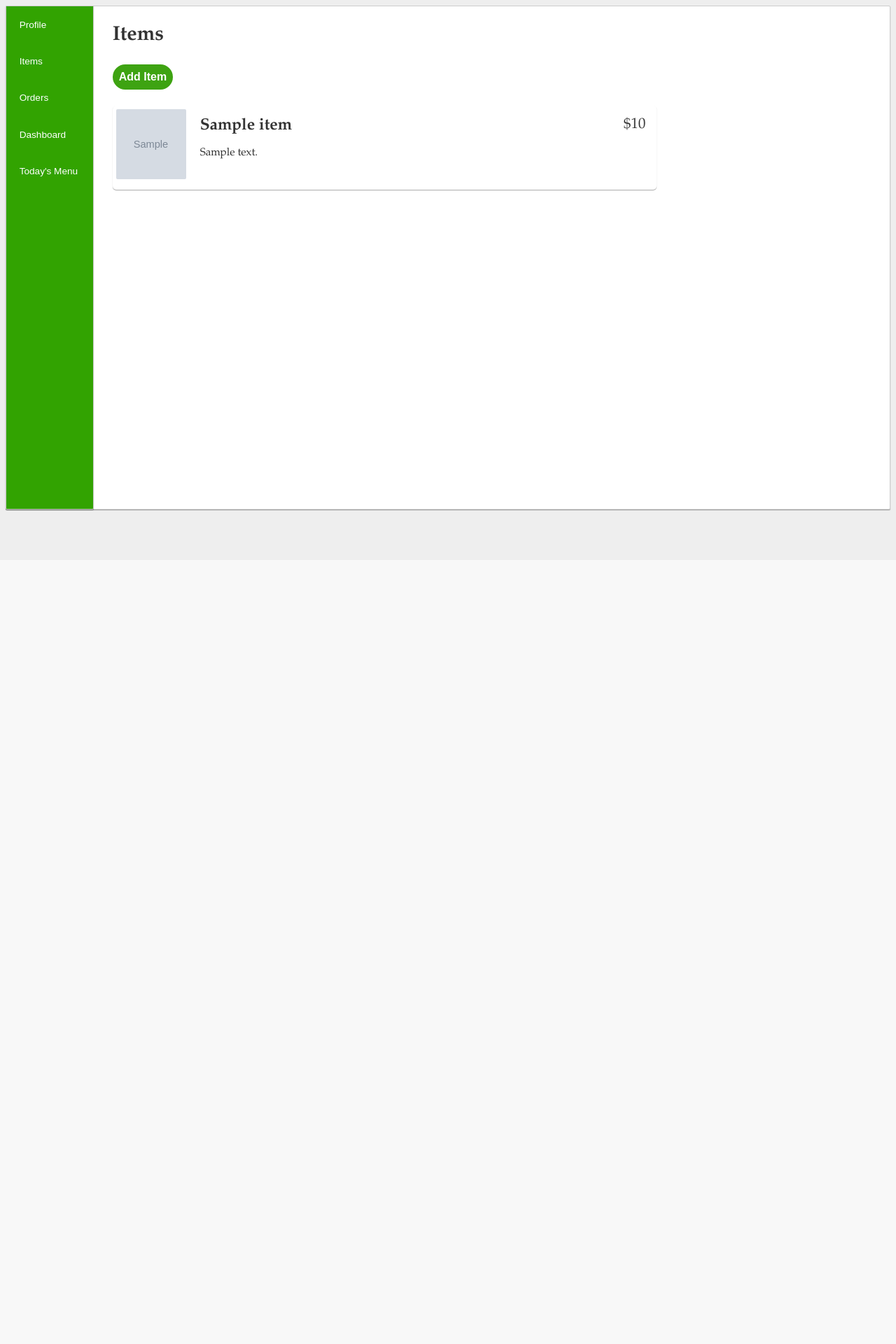
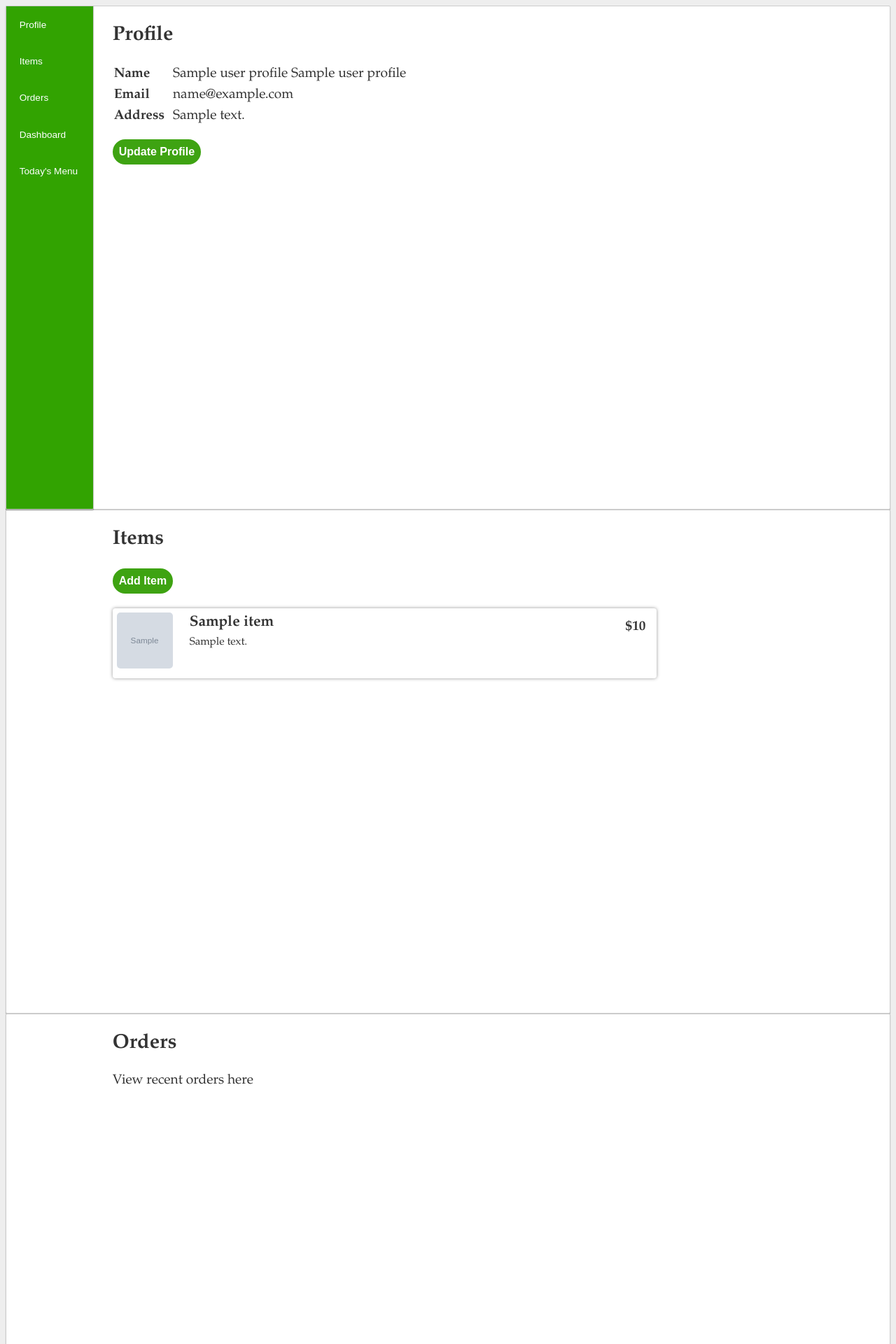
Before and after one commit to shanbhag10/lunchbox, a Flask app: template templates/chef_home.html in a window 1280 px wide. Shown: the top 1920 px of the page at 70% size. Before the commit the page ends 730 px from the top, so only its background shows below. Run offline with Flask 2, Linux system fonts and the light colour scheme; the template is opened without the code that fills it: most values are stand-ins (such as "Sample title", 1, 10 or a date in 2020); grey boxes marked "Sample" are stand-in pictures.

Commit message:
Add update profile logic and fix styling

```diff
--- a/app.py
+++ b/app.py
@@ -1,6 +1,7 @@
 from flask import Flask, render_template, request, redirect, url_for, session
 from flask_session import Session
 from flask_sqlalchemy import SQLAlchemy
+from flask_migrate import Migrate
 from datetime import datetime
 import os
 
@@ -16,6 +17,7 @@
 app.config['SQLALCHEMY_TRACK_MODIFICATIONS'] = False
 
 db = SQLAlchemy(app)
+migrate = Migrate(app, db, compare_type=True)
 Session(app)
 
 from db.user import *
@@ -26,9 +28,11 @@
 from helpers.db_mapper import *
 from helpers.s3 import *
 
+
 @app.route('/')
 def hello():
     return render_template('login.html')
+
 
 @app.route('/create_account', methods=['POST', 'GET'])
 def create_account():
@@ -61,27 +65,37 @@
         user = get_user_by_email(session['email'])
         session['user_id'] = user.id
 
-        return redirect(url_for('home'))
+        return redirect(url_for('home', page='profile'))
 
     return render_template('login.html')
 
 
-@app.route('/home', methods=['GET'])
-def home():
+@app.route('/home/<page>', methods=['GET'])
+def home(page):
     user = get_user_by_email(session['email'])
     user_profile = user_to_dict(user)
 
     items = get_items_for_chef(session['user_id'])
     items_dicts = items_to_dict(items)
 
-    return render_template('chef_home.html', user_profile=user_profile, items_dicts=items_dicts)
+    return render_template('chef_home.html', user_profile=user_profile, items_dicts=items_dicts, page=page)
+
 
 @app.route('/add_item', methods=['POST', 'GET'])
 def add_item():
     if request.method == 'POST':
-        pic_url = upload_pic(request.files)
+        pic_url = upload_pic(request.files['item_picture'], session['user_id'], request.form['item_name'])
         create_new_item(request.form, session['user_id'], pic_url)
-        return redirect(url_for('home'))
+        return redirect(url_for('home', page='items'))
+
+
+@app.route('/update_profile', methods=['POST', 'GET'])
+def update_profile():
+    if request.method == 'POST':
+        pic_url = upload_pic(request.files['profile_pic'], session['user_id'], request.form['first_name_in'])
+        update_user(request.form, session['user_id'], pic_url)
+        return redirect(url_for('home', page='profile'))
+
 
 if __name__ == '__main__':
     app.run(debug=True)
--- a/db/item.py
+++ b/db/item.py
@@ -7,9 +7,9 @@
     chef_id = db.Column(db.Integer)
     name = db.Column(db.String(200))
     item_type = db.Column(db.String(200))
-    cost = db.Column(db.Integer)
+    cost = db.Column(db.Float)
     description = db.Column(db.Text())
-    picture_url = db.Column(db.String(200))
+    picture_url = db.Column(db.String(600))
     portion_size = db.Column(db.String(200))
     rating = db.Column(db.Integer)
     created_at = db.Column(db.String(200))
--- a/helpers/db_mapper.py
+++ b/helpers/db_mapper.py
@@ -3,6 +3,10 @@
     user_profile['Email'] = user.email
     user_profile['First Name'] = user.first_name
     user_profile['Last Name'] = user.last_name
+    user_profile['Phone Number'] = user.phone_number
+    user_profile['Address'] = user.address
+    user_profile['Venmo Id'] = user.venmo_id
+    user_profile['Profile Picture'] = user.profile_pic_url
     return user_profile
 
 def items_to_dict(items):
--- a/static/home.css
+++ b/static/home.css
@@ -64,6 +64,14 @@
     margin-bottom: 10px;
 }
 
+tr {
+    text-align: left;
+}
+
+th, td {
+    padding: 0 10px 5px 0;
+}
+
 .add_item_form {
     display: none;
     background-color: #eeeeee;
@@ -93,45 +101,52 @@
 }
 
 .item {
-    background-color: white;
     width: 95%;
-    box-shadow: 0 1px 1px rgba(0,0,0,0.12), 0 1px 1px rgba(0,0,0,0.24);
-    border-radius: 5px;
-    min-height: 120px;
+    box-shadow: 0 0 5px rgba(0, 0, 0, 0.42);
+    min-height: 100px;
+    border-radius: 4px;
 }
 
 img {
-    border-radius: 7px;
+    border-radius: 10px;
+    margin: 1%;
     padding: 5px;
-    width: 110px;
-    height: 110px;
+    width: 90px;
+    height: 90px;
     object-fit: cover;
 }
 
+.profile_pic {
+    width: 150px;
+    height: 150px;
+}
+
 .title {
-    padding-top: 2%;
-    margin-bottom: 2%;
-    font-size: 120%;
+    padding-top: 1%;
+    margin-bottom: 1%;
+    font-size: 110%;
     font-weight: bold;
 }
 
 .item_pic {
-    width: 125px;
+    width: 110px;
     float: left;
 }
 
 .cost {
     margin-top: 2%;
-    font-size: 110%;
+    font-size: 100%;
     float: right;
     padding: 0% 2%;
+    font-weight: bold;
 }
 
 .description {
+    margin-top: 2px;
     font-size: 80%;
 }
 
-@media screen and (max-width: 400px) {
+@media screen and (max-width: 500px) {
     .tabcontent {
         padding-left: 80px;
         font-size: 3vw;
@@ -156,6 +171,10 @@
         margin-bottom: 4%;
     }
 
+    .title {
+        padding-top: 2%;
+    }
+
     img {
         width: 60px;
         height: 60px;
@@ -168,6 +187,11 @@
     .item_pic {
         width: 65px;
         float: left;
+    }
+
+    .profile_pic {
+        width: 100px;
+        height: 100px;
     }
 }
 
--- a/static/home.js
+++ b/static/home.js
@@ -6,14 +6,27 @@
     }
     tablinks = document.getElementsByClassName("tablinks");
     for (i = 0; i < tablinks.length; i++) {
-      tablinks[i].className = tablinks[i].className.replace("active", "");
+      tablinks[i].className = tablinks[i].className.replace(" active", "");
     }
     document.getElementById(page).style.display = "block";
-    evt.currentTarget.className += "active";
+    evt.currentTarget.className += " active";
 }
 
-function openCollapsible() {
+function openItemForm() {
     var x = document.getElementById("item_form");
+    return openCollapsible(x)
+}
+
+function openUserForm() {
+    var x = document.getElementById("user_form");
+    return openCollapsible(x)
+}
+
+function openCollapsible(x) {
     (x.style.display != "block") ? (x.style.display = "block") : (x.style.display = "none");
     return false;
 }
+
+function openTab(id) {
+    document.getElementById(id).click()
+}
--- a/templates/chef_home.html
+++ b/templates/chef_home.html
@@ -14,23 +14,102 @@
   <body>
 
     <div class="tab">
-      <button class="tablinks" onclick="openPage(event, 'Profile')">Profile</button>
-      <button class="tablinks" onclick="openPage(event, 'Items')" id="defaultOpen">Items</button>
-      <button class="tablinks" onclick="openPage(event, 'Orders')" >Orders</button>
-      <button class="tablinks" onclick="openPage(event, 'Dashboard')">Dashboard</button>
-      <button class="tablinks" onclick="openPage(event, 'Todays_Menu')">Today's Menu</button>
+      <button class="tablinks" onclick="openPage(event, 'Profile')" id="profile_tab">Profile</button>
+      <button class="tablinks" onclick="openPage(event, 'Items')" id="items_tab">Items</button>
+      <button class="tablinks" onclick="openPage(event, 'Orders')" id="orders_tab">Orders</button>
+      <button class="tablinks" onclick="openPage(event, 'Dashboard')" id="dashboard_tab">Dashboard</button>
+      <button class="tablinks" onclick="openPage(event, 'Todays_Menu')" id="todays_menu_tab">Today's Menu</button>
     </div>
 
     <div id="Profile" class="tabcontent">
       <h2>Profile</h2>
-      <table id="user_profile">
-        {% for key, value in user_profile.items() %}
-           <tr>
-              <th> {{ key }}: </th>
-              <td> {{ value }} </td>
-           </tr>
-        {% endfor %}
+      {% if message %}
+        <p class="message">{{ message | safe }}</p>
+      {% endif %}
+	    <table id="user_profile">
+        <tr>
+          <th>Name</th>
+          <td class="input1">{{ user_profile['First Name'] }} {{ user_profile['Last Name'] }}</td>
+        </tr>
+        <tr>
+          <th>Email</th>
+          <td>{{ user_profile['Email'] }}</td>
+        </tr>
+        {% if user_profile['Phone Number'] %}
+        <tr>
+          <th>Phone No</th>
+          <td>{{ user_profile['Phone Number'] }}</td>
+        </tr>
+        {% endif %}
+        {% if user_profile['Address'] %}
+        <tr>
+          <th>Address</th>
+          <td>{{ user_profile['Address'] }}</td>
+        </tr>
+        {% endif %}
+
+        {% if user_profile['Profile Picture'] %}
+        <div>
+          <img class="profile_pic" src="{{ user_profile['Profile Picture'] }}"/>
+        </div>
+        {% endif %}
       </table>
+      <button type="button" class="btn" onclick="openUserForm();">Update Profile</button>
+      <div id="user_form" class="add_item_form">
+        <form action="/update_profile" method="POST" enctype="multipart/form-data">
+          <div class="input1">
+            <div class="left">
+              First Name
+              <input
+                  type="text"
+                  name="first_name_in"
+                  value="{{ user_profile['First Name'] }}"
+              />
+            </div>
+            <div class="right">
+              Last Name
+              <input
+                  type="text"
+                  name="last_name_in"
+                  value="{{ user_profile['Last Name'] }}"
+              />
+            </div>
+          </div>
+          <div class="input1">
+            <div class="left">
+              Phone Number
+              <input
+                  type="text"
+                  name="phone_number_in"
+                  value="{{ user_profile['Phone Number'] }}"
+              />
+            </div>
+            <div class="right">
+              Venmo Id
+              <input
+                  type="text"
+                  name="venmo_id_in"
+                  value="{{ user_profile['Venmo Id'] }}"
+              />
+            </div>
+          </div>
+          <div class="input1">
+            <div class="left">
+              Address
+              <textarea
+                name="address_in"
+                rows="4">{{ user_profile['Address'] }}</textarea>
+            </div>
+            <div class="right">
+              <div>
+                Profile Picture
+              </div>
+              <input id="profile_pic" src="#" type="file" name="profile_pic" accept="image/*" class="pic_button">
+              <input type="submit" value="Save Profile" class="btn" onclick="openTab('profile_tab');"/>
+            </div>
+        </div>
+        </form>
+      </div>
     </div>
 
     <div id="Items" class="tabcontent">
@@ -38,7 +117,7 @@
       {% if message %}
         <p class="message">{{ message | safe }}</p>
       {% endif %}
-      <button type="button" class="btn" onclick="openCollapsible();">Add Item</button>
+      <button type="button" class="btn" onclick="openItemForm();">Add Item</button>
       <div id="item_form" class="add_item_form">
         <form action="/add_item" method="POST" enctype="multipart/form-data">
           <div class="input1">
@@ -86,7 +165,9 @@
                 placeholder="eg. Paneer chunks marinated in spiced yogurt & grilled in a tandoor"></textarea>
             </div>
             <div class="right">
-              Picture
+              <div>
+                Picture
+              </div>
               <input id="item_picture" src="#" type="file" name="item_picture" accept="image/*" class="pic_button">
               <input type="submit" value="Save Item" class="btn"/>
             </div>
@@ -99,7 +180,11 @@
             <tr>
               <div class="item">
                 <div class="item_pic">
-                  <img class="pic" src="{{ item['Picture'] }}"/>
+                  {% if item['Picture'] %}
+                    <img src="{{ item['Picture'] }}"/>
+                  {% else %}
+                    <img src="../static/food-item-icon.png"/>
+                  {% endif %}
                 </div>
                 <div>
                   <div>
@@ -130,7 +215,7 @@
       <p>Update today's menu</p>
     </div>
 
-    <script>document.getElementById("defaultOpen").click();</script>
+    <script>openTab("{{ page }}_tab");</script>
 
   </body>
 </html>
```
Also changed, not shown: controller/user.py (+28 -0 lines), db/user.py (+15 -0 lines), helpers/s3.py (+14 -8 lines), static/login_common.css (+3 -6 lines), templates/create_account.html (+6 -6 lines), README.md, static/food-item-icon.png (added).
